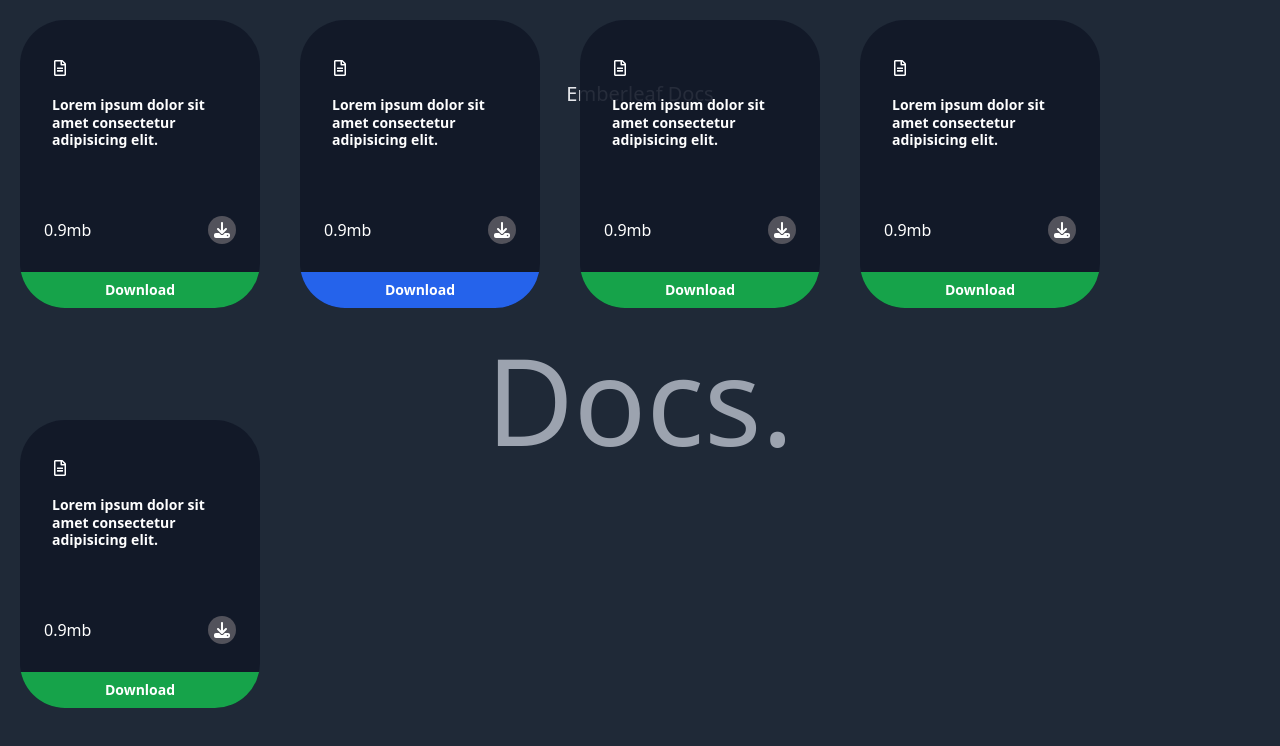
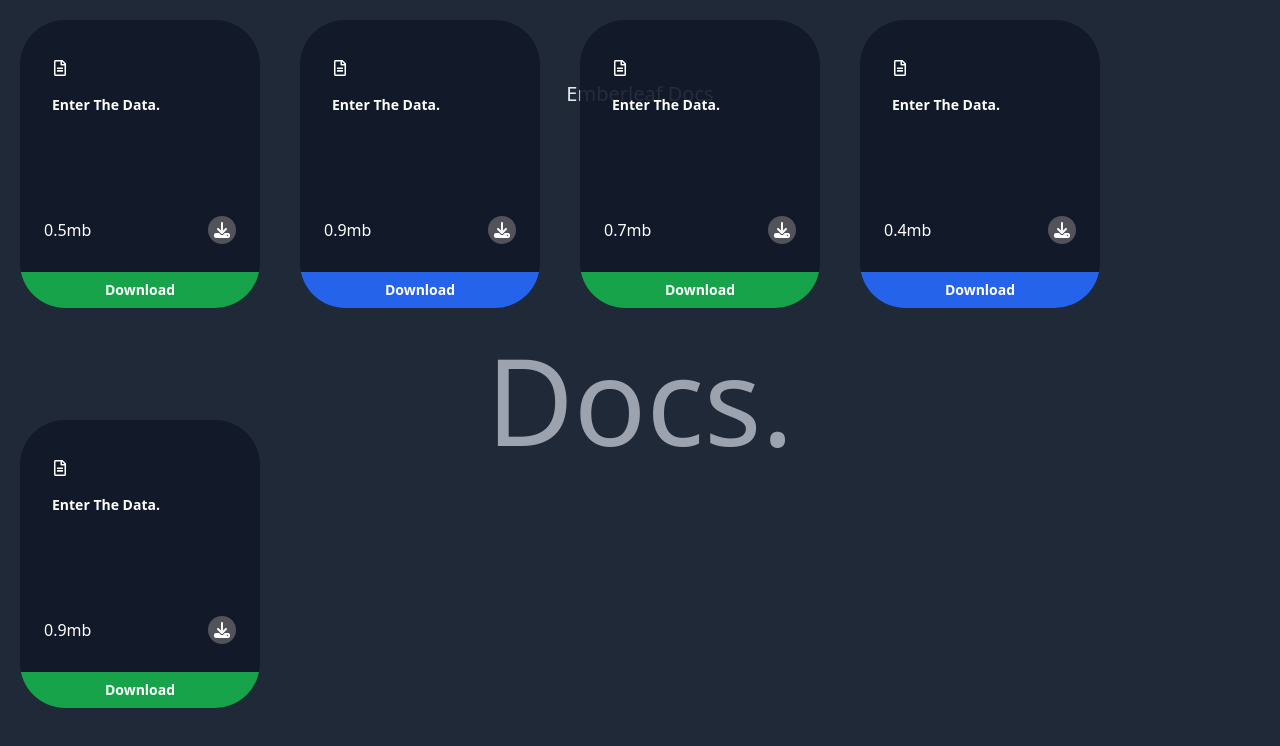
Before and after one commit to Yashraghuvans/Emberleaf-Docs, a Next.js app: page / in a window 1280 px wide. Shown: the top 746 px of the page. Built offline with nearby package versions, Linux system fonts and the light colour scheme.

Commit message:
Update down.js

```diff
--- a/app/components/down.js
+++ b/app/components/down.js
@@ -7,8 +7,8 @@ const Down = () => {
     const ref=useRef();
     const data = [
         {
-            title: 'Lorem ipsum dolor sit amet consectetur adipisicing elit. Quisquam, quod.',
-            size: '0.9mb',
+            title: 'Enter The Data.',
+            size: '0.5mb',
             close: false,
             tag: {
                 isOpen: true,
@@ -17,7 +17,7 @@ const Down = () => {
             }
         },
         {
-            title: 'Lorem ipsum dolor sit amet consectetur adipisicing elit. Quisquam, quod.',
+            title: 'Enter The Data.',
             size: '0.9mb',
             close: false,
             tag: {
@@ -27,8 +27,8 @@ const Down = () => {
             }
         },
         {
-            title: 'Lorem ipsum dolor sit amet consectetur adipisicing elit. Quisquam, quod.',
-            size: '0.9mb',
+            title: 'Enter The Data.',
+            size: '0.7mb',
             close: false,
             tag: {
                 isOpen: true,
@@ -37,20 +37,20 @@ const Down = () => {
             }
         },
         {
-            title: 'Lorem ipsum dolor sit amet consectetur adipisicing elit. Quisquam, quod.',
-            size: '0.9mb',
+            title: 'Enter The Data.',
+            size: '0.4mb',
             close: false,
             tag: {
                 isOpen: true,
                 tagTitle: 'Download',
-                tagColor: 'bg-green-400'
+                tagColor: 'bg-blue-400'
             }
         },{
-            title: 'Lorem ipsum dolor sit amet consectetur adipisicing elit. Quisquam, quod.',
+            title: 'Enter The Data.',
             size: '0.9mb',
             close: false,
             tag: {
-                isOpen: true,
+                isOpen: false,
                 tagTitle: 'Download',
                 tagColor: 'bg-green-400'
             }
```
